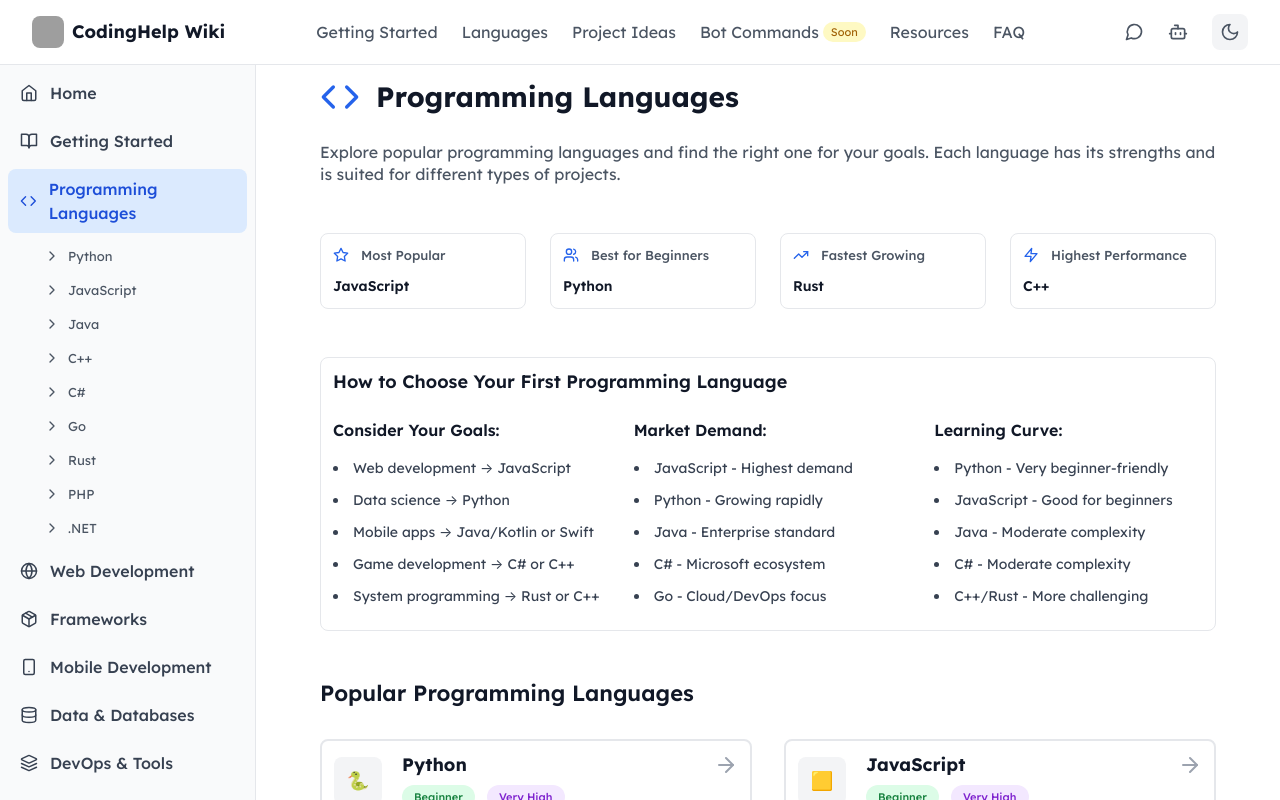
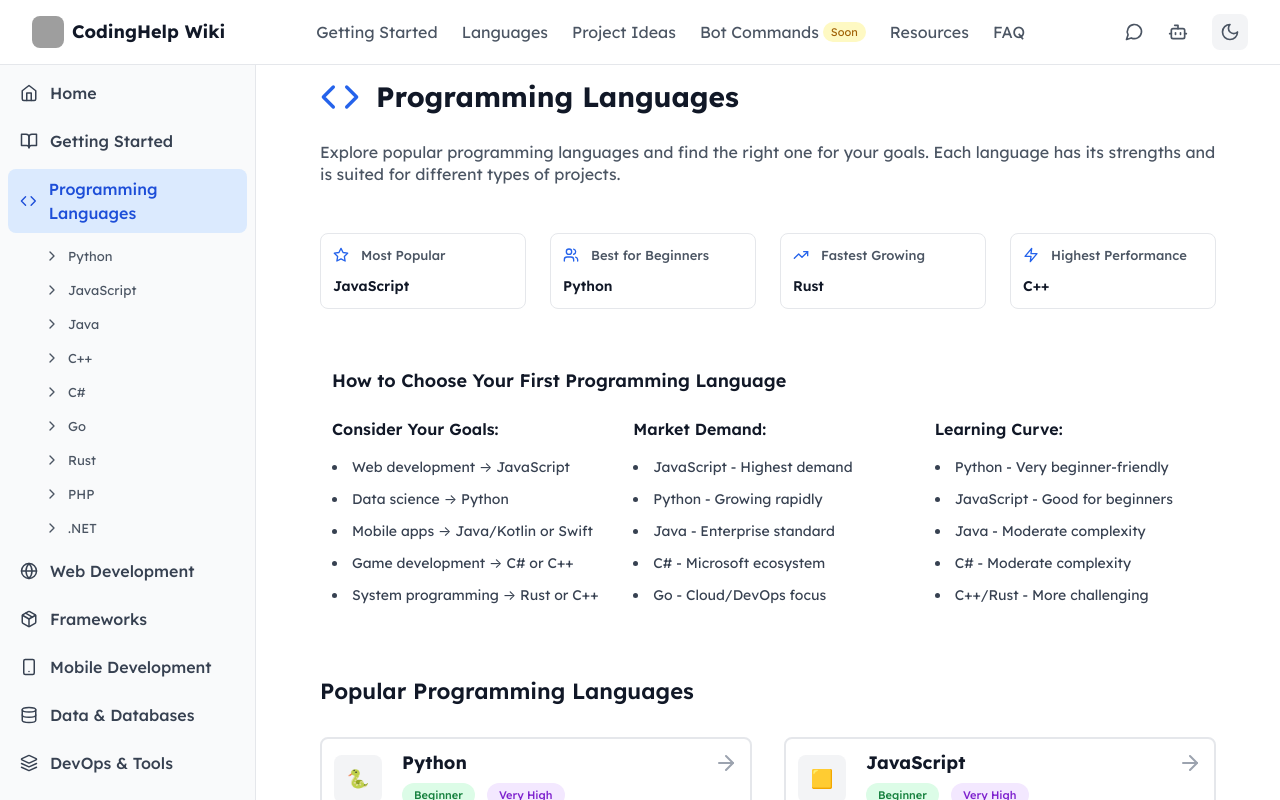
Before and after one commit to DudeThatsErin/OneNoteWiki, a Next.js app: page /languages in a window 1280 px wide. Shown: the top 800 px of the page. Built offline with nearby package versions, Linux system fonts and the light colour scheme; grey boxes are pictures that could not be loaded.

Commit message:
super minor change

```diff
--- a/src/app/languages/page.tsx
+++ b/src/app/languages/page.tsx
@@ -132,7 +132,7 @@ export default function LanguagesPage() {
       </div>
 
       {/* How to Choose */}
-      <div className="bg-white dark:bg-gray-800 rounded-lg p-6 md:p-8 border border-gray-200 dark:border-gray-700 mx-2 md:mx-0">
+      <div className="p-6 md:p-8">
         <h3 className="text-lg md:text-xl font-semibold text-gray-900 dark:text-white mb-6">
           How to Choose Your First Programming Language
         </h3>
```
